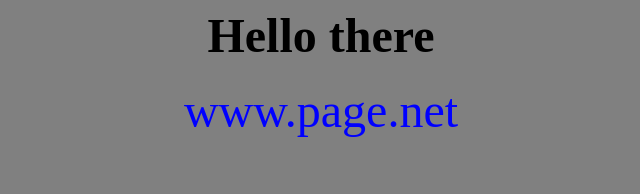
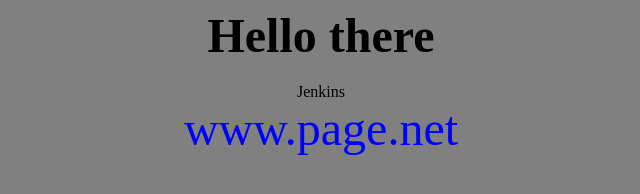
Before and after one commit to Hovhannisyan111/app-for-jenkins, a plain HTML site: page index.html in a window 1280 px wide. Shown: the whole page, without its empty margins (319-959 px from the left). Drawn offline with Linux system fonts and the light colour scheme.

Commit message:
Testing webhook

```diff
--- a/index.html
+++ b/index.html
@@ -2,6 +2,7 @@
 <body bgcolor="grey">
 <center>
 <h2><font color="black" size="30">Hello there</font></h2>
+Jenkins<br>
 <font color="blue" size="20">www.page.net</font>
 </center>
 </body>
```
